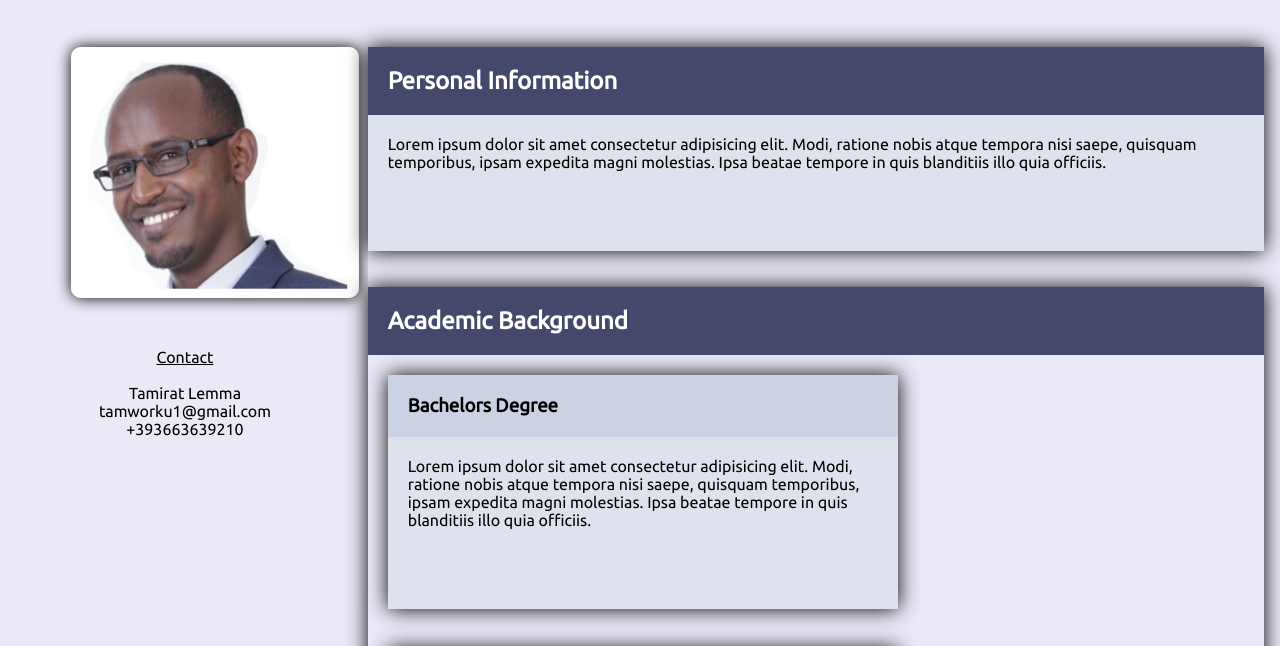
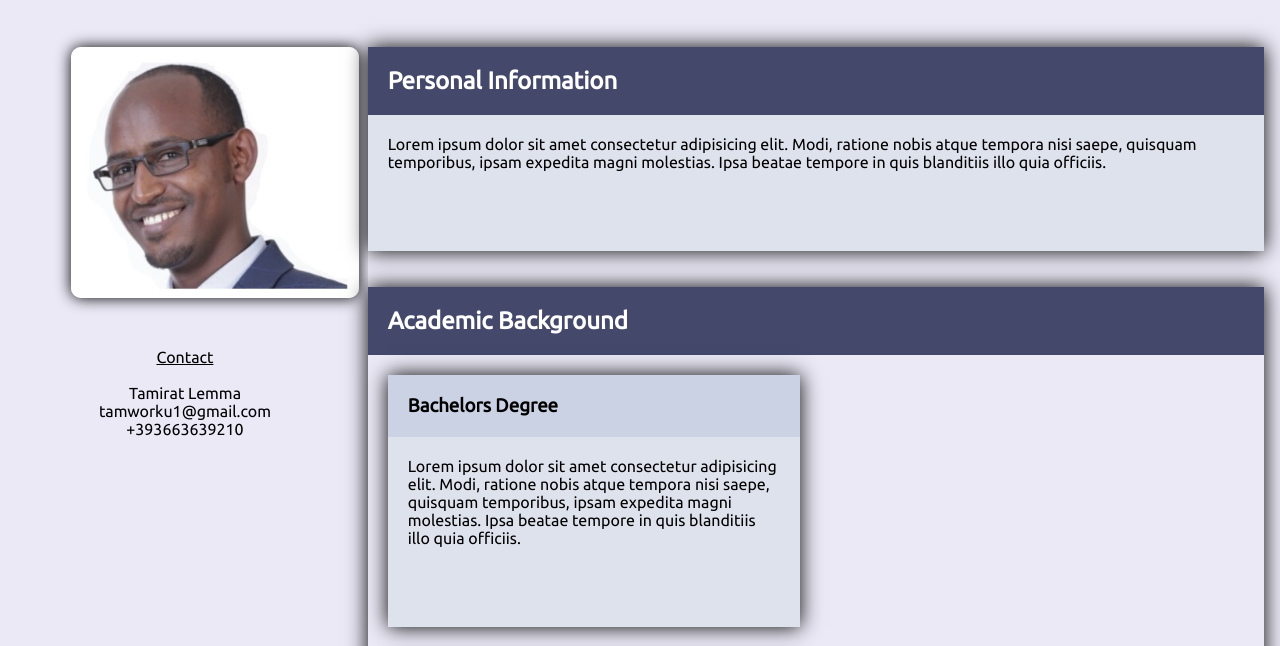
Before and after one commit to TamLem/CV, a plain HTML site: page index.html in a window 1280 px wide. Shown: the part 281-927 px from the top of the page. Drawn offline with Linux system fonts and the light colour scheme.

Commit message:
flowing sections fixed
Percent width use for subsections to allow proper rendering in various windows.

```diff
--- a/main.css
+++ b/main.css
@@ -121,7 +121,7 @@ h1 {
 }
 
 .subsection {
-    width: 510px;
+    width: 46%;
     margin: 20px;
     display: inline-block;
 
```
